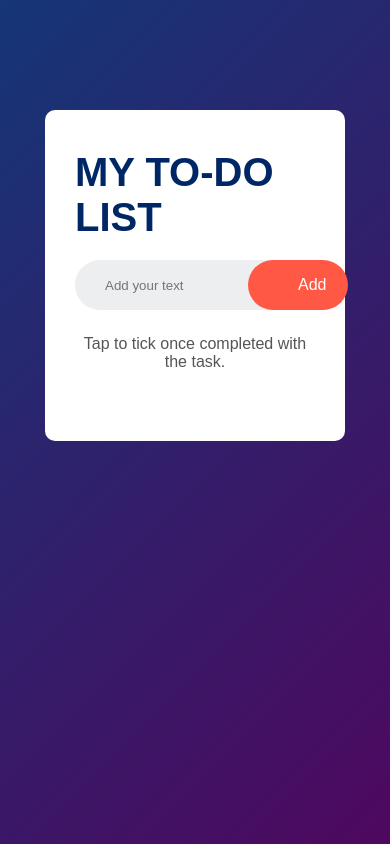
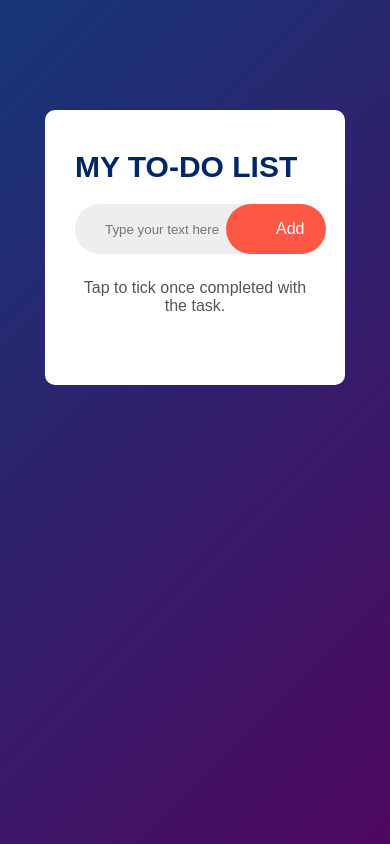
Before and after one commit to JAS-D98/To-Do-App, a plain HTML site: page index.html in a window 390 px wide. Drawn offline with Linux system fonts and the light colour scheme.

Commit message:
typos change

```diff
--- a/index.html
+++ b/index.html
@@ -12,7 +12,7 @@
         <div class="todo-app">
             <h2>MY To-Do List <img src=""></h2>
 <div class="row">
-    <input type="text" id="input-box" placeholder="Add your text">
+    <input type="text" id="input-box" placeholder="Type your text here">
     <button onclick="addTask()">Add</button>
 </div>
 <p>Tap to tick once completed with the task.</p>
--- a/style.css
+++ b/style.css
@@ -19,7 +19,8 @@ p{color: #555;text-align: center;}
 
 @media(max-width:395px){
    .todo-app{width: 300px;}
+   .todo-app h2{font-size: 30px;}
     .row{width: 100%;}
-    .row button{width: 100px;margin-left: -20%;text-align: center;}
+    .row button{width: 100px;margin-left: -30%;text-align: center;}
 
 }
```
